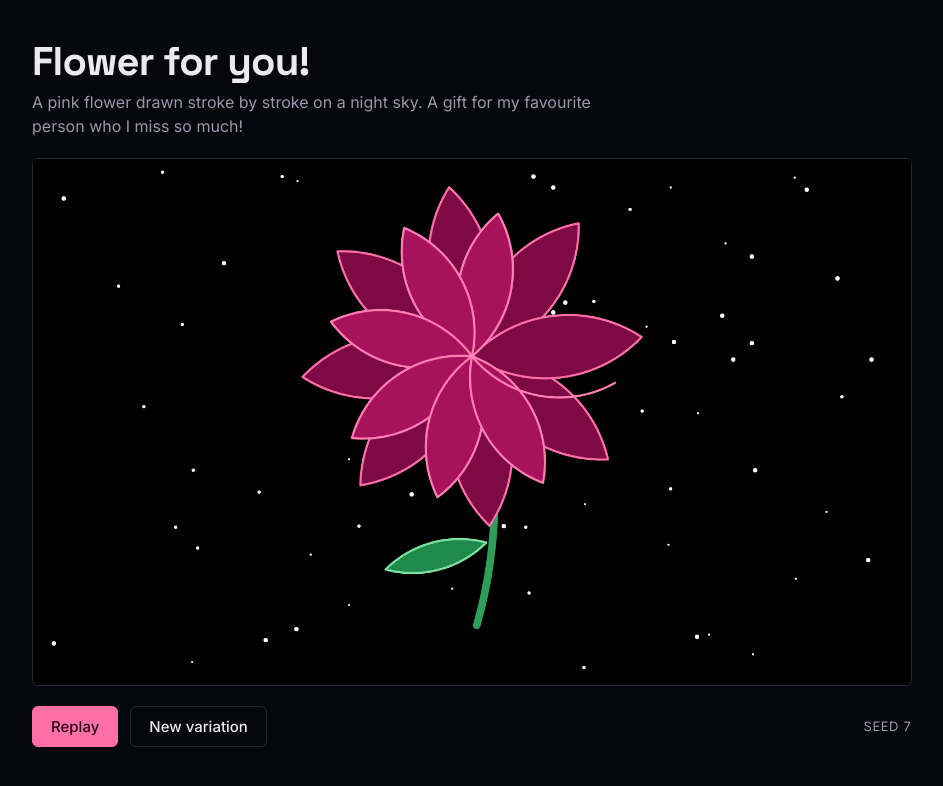
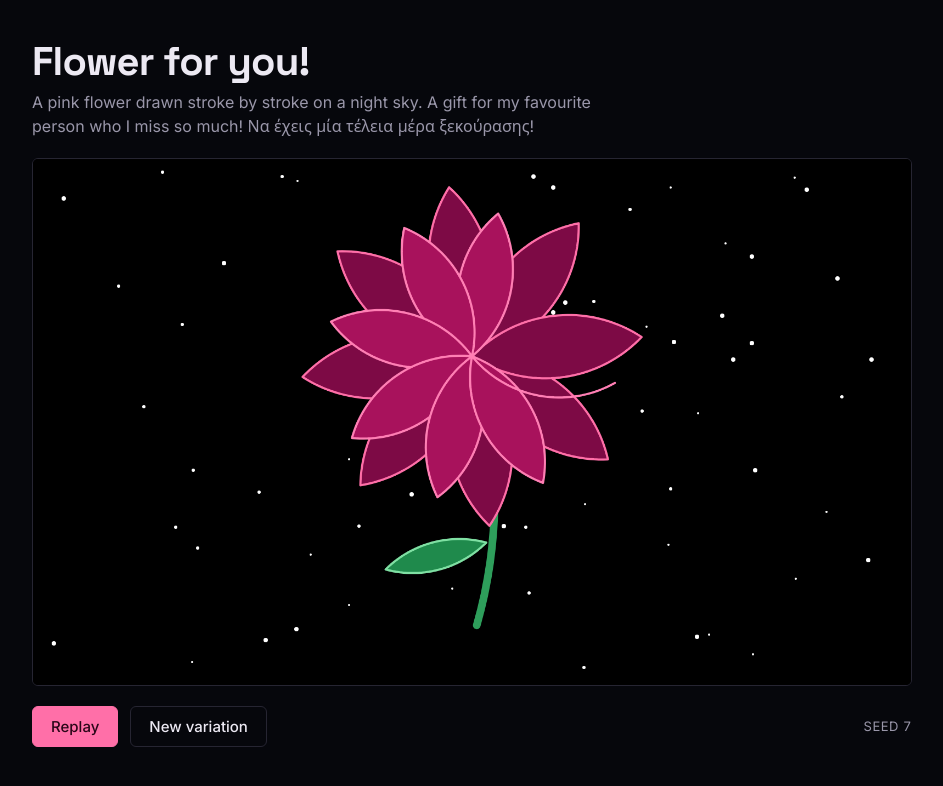
Before and after one commit to Grig-Grigorop/flower, a plain HTML site: page index.html in a window 1280 px wide. Shown: the whole page, without its empty margins (168-1111 px from the left). Drawn offline with Linux system fonts and the light colour scheme.

Commit message:
Update lede paragraph with additional Greek text

```diff
--- a/index.html
+++ b/index.html
@@ -82,7 +82,7 @@ button:focus-visible { outline: 2px solid var(--accent); outline-offset: 2px; }
 <main>
   <header>
     <h1>Flower for you!</h1>
-    <p class="lede">A pink flower drawn stroke by stroke on a night sky. A gift for my favourite person who I miss so much!</p>
+    <p class="lede">A pink flower drawn stroke by stroke on a night sky. A gift for my favourite person who I miss so much! Να έχεις μία τέλεια μέρα ξεκούρασης!</p>
   </header>
 
   <div class="stage">
```
